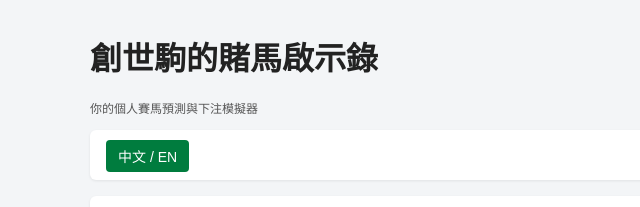
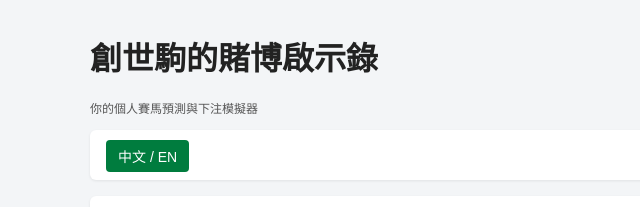
Before and after one commit to bext1998/bext1998.github.io, a plain HTML site: page umapyoi.html in a window 1280 px wide. Shown: the top 207 px of the page, 0-640 px from the left. Drawn offline with Linux system fonts and the light colour scheme.

Commit message:
Update Chinese main title wording

```diff
--- a/umapyoi.html
+++ b/umapyoi.html
@@ -9,7 +9,7 @@
   <link rel="stylesheet" href="style.css">
 </head>
 <body>
-<h1 id="mainTitleZh">創世駒的賭馬啟示錄</h1>
+<h1 id="mainTitleZh">創世駒的賭博啟示錄</h1>
 <h1 id="mainTitleEn" style="display:none;">Chrono Genesis Betting Chronicle</h1>
 <p id="sloganZh" class="small">你的個人賽馬預測與下注模擬器</p>
 <p id="sloganEn" class="small" style="display:none;">Your personal horse racing prediction &amp; betting simulator</p>
```
